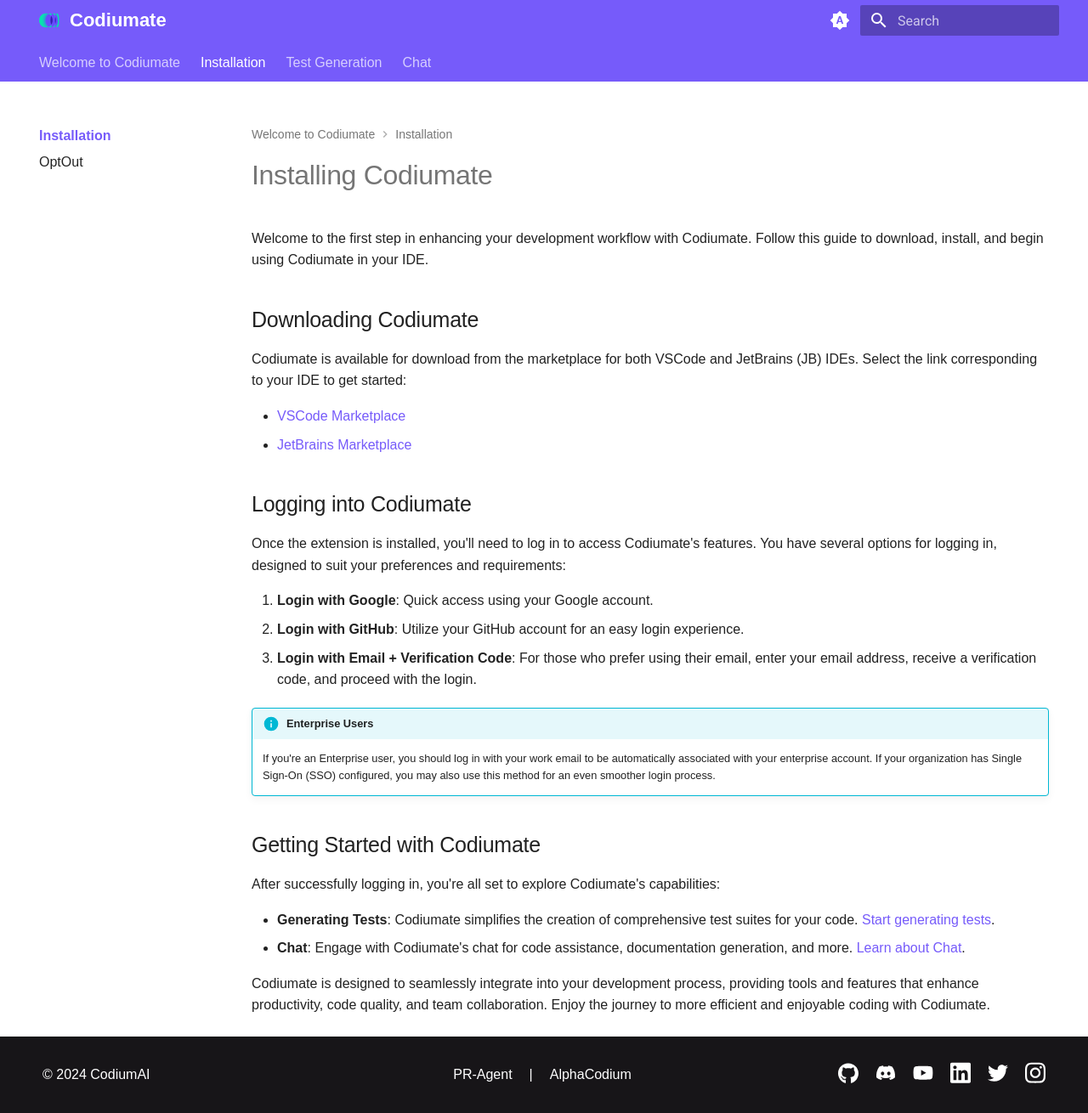
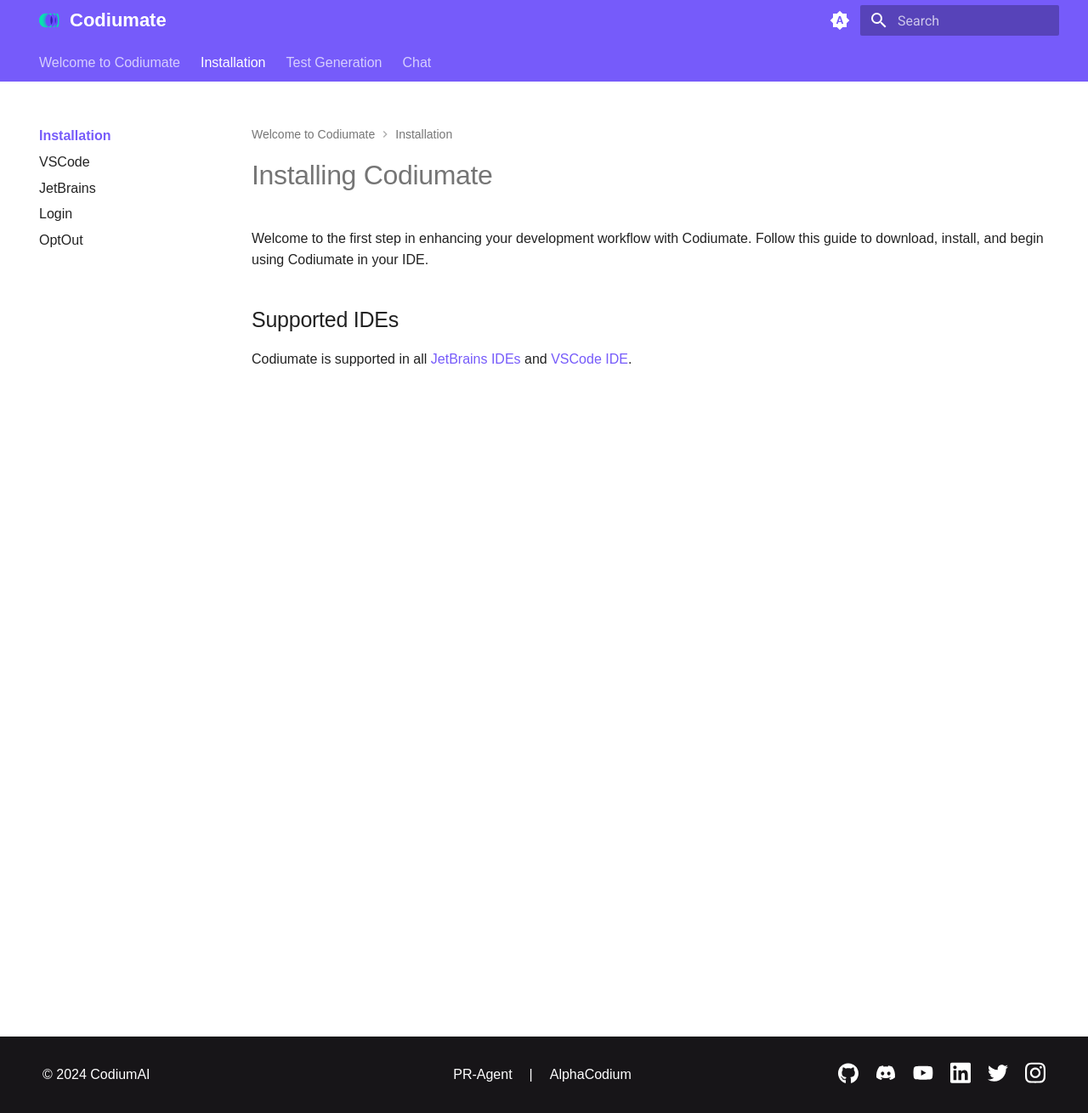
Before and after one commit to Codium-ai/codiumate-docs, an MkDocs documentation site: the page built from docs/installation/index.md, in a window 1280 px wide and 1310 px high. Shown: the whole window at 85% size. Built offline with MkDocs 1.6.1 and Material for MkDocs 9.7.7, drawn with Linux system fonts in a browser that asks for light colours.

Commit message:
Refactor installation docs and add separate login, JetBrains, and VSCode guides

```diff
--- a/docs/installation/index.md
+++ b/docs/installation/index.md
@@ -2,29 +2,6 @@
 
 Welcome to the first step in enhancing your development workflow with Codiumate. Follow this guide to download, install, and begin using Codiumate in your IDE.
 
-## Downloading Codiumate
+## Supported IDEs
 
-Codiumate is available for download from the marketplace for both VSCode and JetBrains (JB) IDEs. Select the link corresponding to your IDE to get started:
-
-- [VSCode Marketplace](https://marketplace.visualstudio.com/items?itemName=Codium.codium)
-- [JetBrains Marketplace](https://plugins.jetbrains.com/plugin/21206-codiumate--code-test-and-review-with-confidence--by-codiumai)
-
-## Logging into Codiumate
-
-Once the extension is installed, you'll need to log in to access Codiumate's features. You have several options for logging in, designed to suit your preferences and requirements:
-
-1. **Login with Google**: Quick access using your Google account.
-2. **Login with GitHub**: Utilize your GitHub account for an easy login experience.
-3. **Login with Email + Verification Code**: For those who prefer using their email, enter your email address, receive a verification code, and proceed with the login.
-
-!!! info "Enterprise Users"
-    If you're an Enterprise user, you should log in with your work email to be automatically associated with your enterprise account. If your organization has Single Sign-On (SSO) configured, you may also use this method for an even smoother login process.
-
-## Getting Started with Codiumate
-
-After successfully logging in, you're all set to explore Codiumate's capabilities:
-
-- **Generating Tests**: Codiumate simplifies the creation of comprehensive test suites for your code. [Start generating tests](../tests/index.md).
-- **Chat**: Engage with Codiumate's chat for code assistance, documentation generation, and more. [Learn about Chat](../chat/index.md).
-
-Codiumate is designed to seamlessly integrate into your development process, providing tools and features that enhance productivity, code quality, and team collaboration. Enjoy the journey to more efficient and enjoyable coding with Codiumate.
+Codiumate is supported in all [JetBrains IDEs](./jetbrains.md) and [VSCode IDE](./vscode.md).
--- a/mkdocs.yml
+++ b/mkdocs.yml
@@ -4,6 +4,9 @@
   - 'index.md'
   - Installation:
     - 'installation/index.md'
+    - VSCode: 'installation/vscode.md'
+    - JetBrains: 'installation/jetbrains.md'
+    - Login: 'installation/login.md'
     - OptOut: 'installation/opt-out.md'
   - Test Generation:
     - 'tests/index.md'
```
Also changed, not shown: docs/installation/jetbrains.md (added, +20 -0 lines), docs/installation/login.md (added, +19 -0 lines), docs/installation/vscode.md (added, +9 -0 lines).
